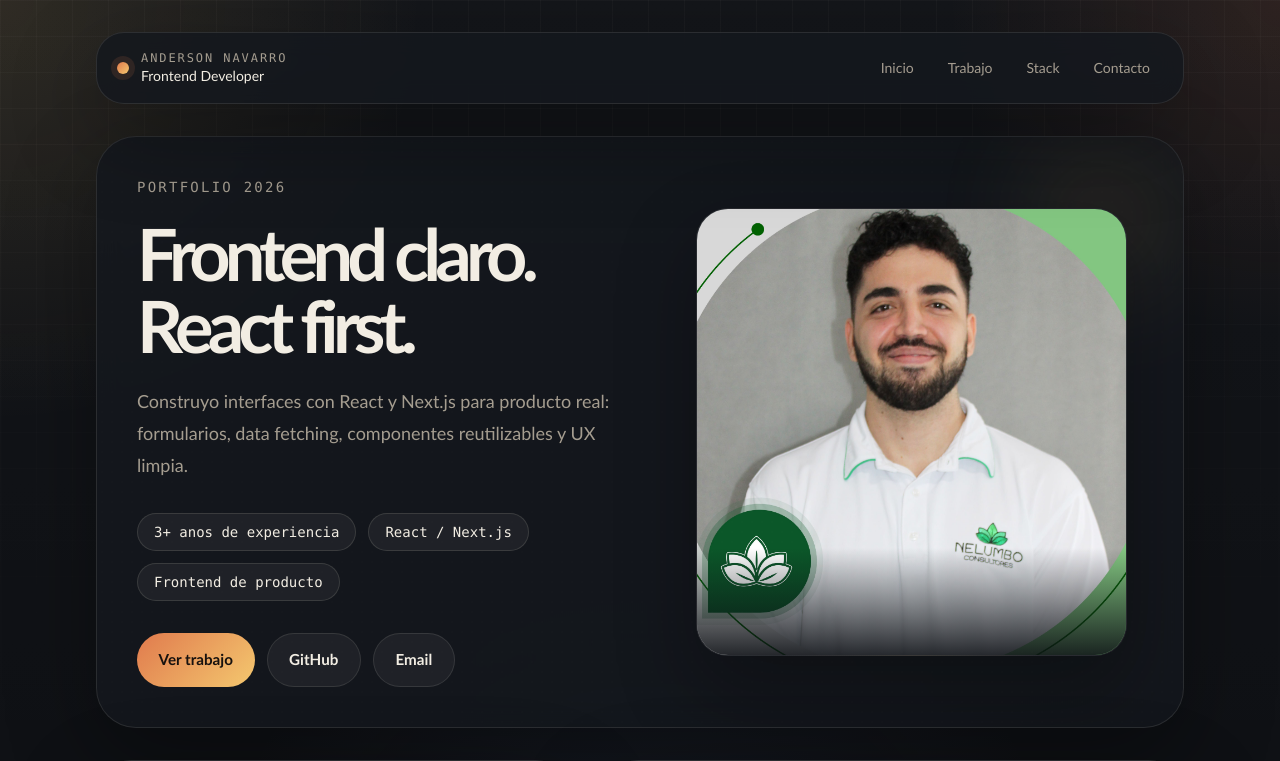
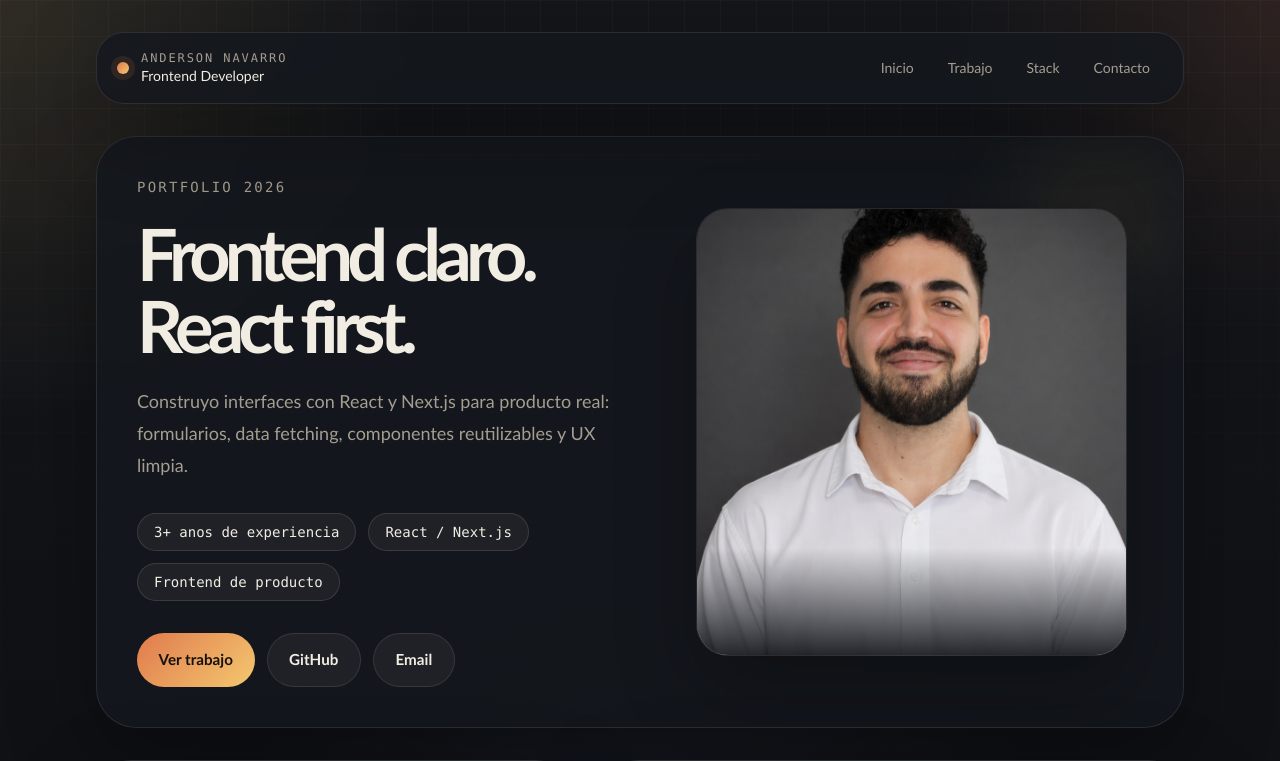
Before and after one commit to andersonNB/anderson-portfolio, a Next.js app: page / in a window 1280 px wide. Shown: the top 761 px of the page. Built offline with nearby package versions, Linux system fonts and the light colour scheme.

Commit message:
feat: use cleaned profile portrait

```diff
--- a/src/app/page.tsx
+++ b/src/app/page.tsx
@@ -137,7 +137,7 @@ export default function Home() {
           <div className="portrait-shell">
             <div className="portrait-frame">
               <Image
-                src="/anderson-profile.jpg"
+                src="/anderson-profile-clean.png"
                 alt="Anderson Navarro"
                 fill
                 priority
```
Also changed, not shown: public/anderson-profile-clean.png (added).
